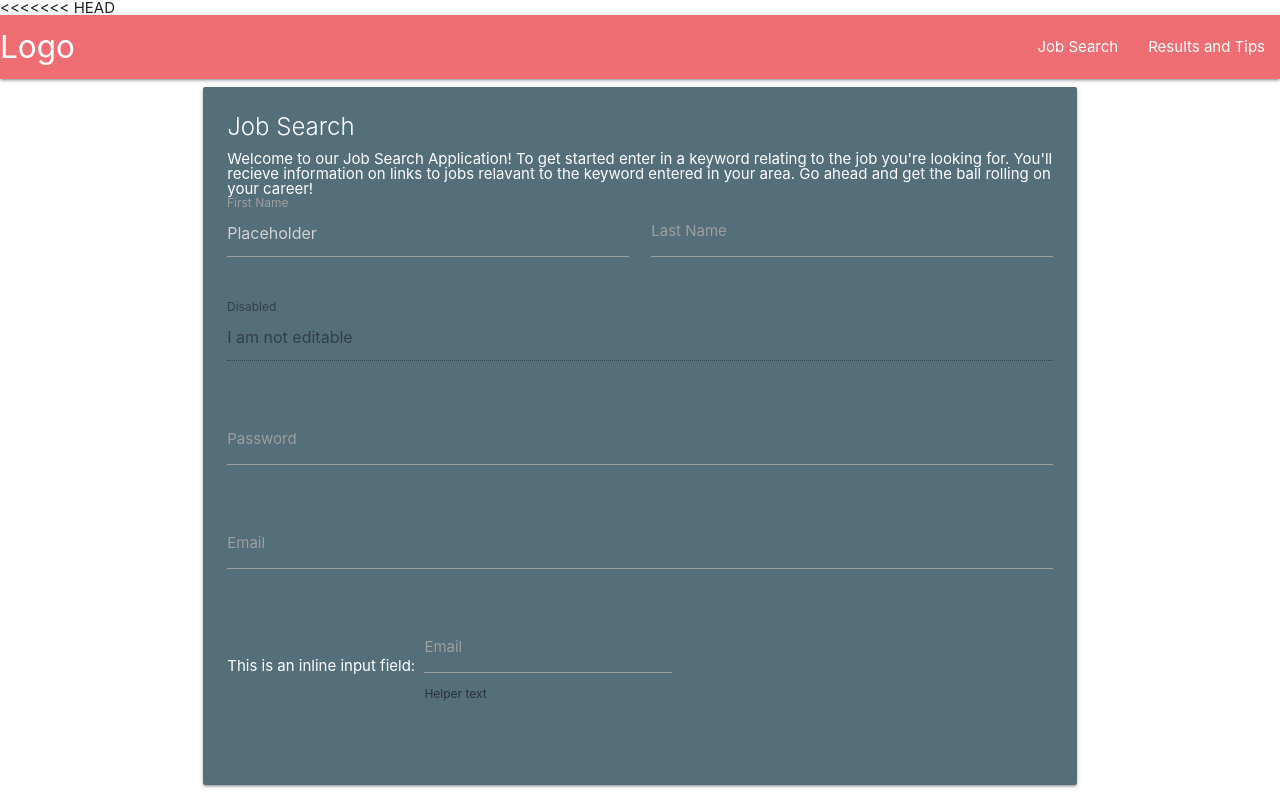
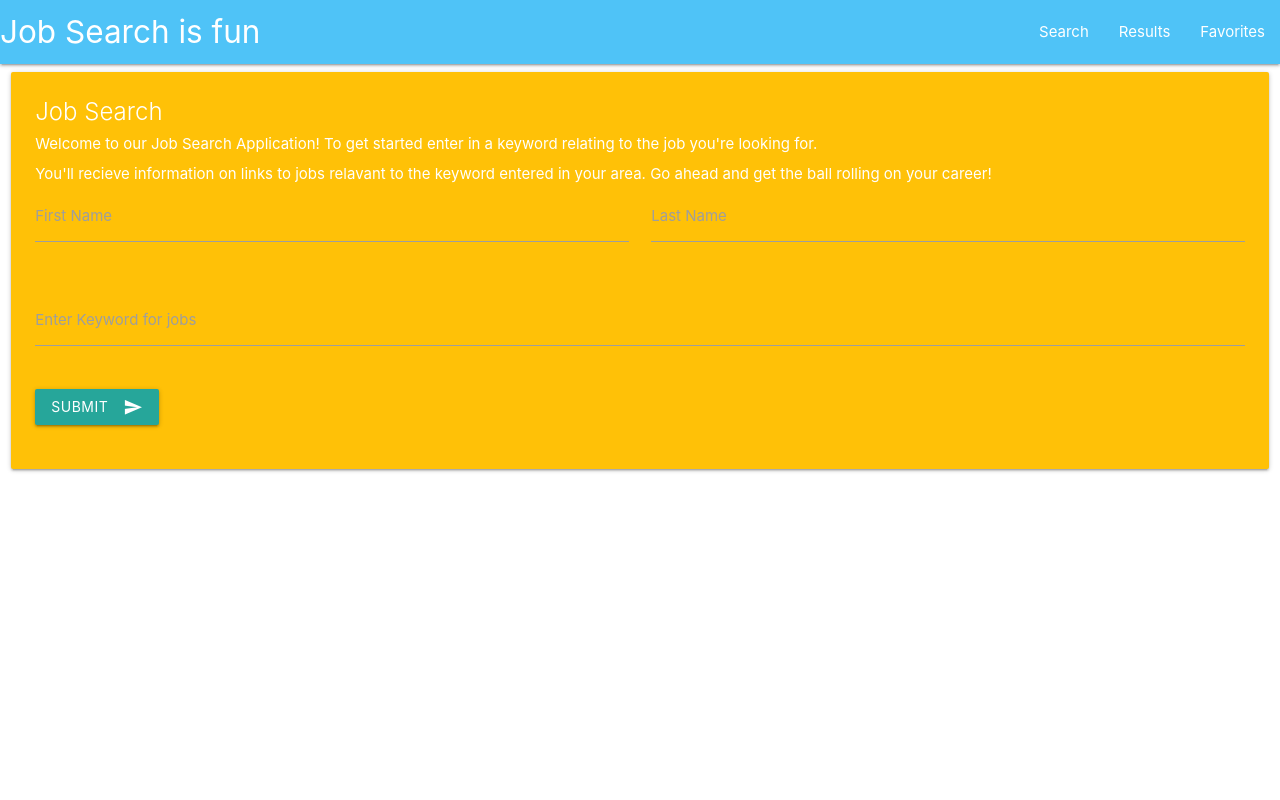
Before and after one commit to sisiishere/Job-Search-and-Tips, a plain HTML site: page MaterializeIndex.html in a window 1280 px wide. Shown: the top 800 px of the page. Drawn offline with nearby package versions, Linux system fonts and the light colour scheme.

Commit message:
changed the width of the container on search page

```diff
--- a/MaterializeIndex.html
+++ b/MaterializeIndex.html
@@ -1,99 +1,4 @@
 <!DOCTYPE html>
-<<<<<<< HEAD
-<html lang="en">
-
-<head>
-  <meta charset="UTF-8">
-  <meta name="viewport" content="width=device-width, initial-scale=1.0">
-  <meta http-equiv="X-UA-Compatible" content="ie=edge">
-  <!-- Compiled and minified CSS -->
-  <link rel="stylesheet" href="https://cdnjs.cloudflare.com/ajax/libs/materialize/1.0.0/css/materialize.min.css">
-
-  <!-- Compiled and minified JavaScript -->
-  <script src="https://cdnjs.cloudflare.com/ajax/libs/materialize/1.0.0/js/materialize.min.js"></script>
-  <title>Job Search and Tips</title>
-</head>
-
-<body>
-  <nav>
-    <div class="nav-wrapper">
-      <a href="#!" class="brand-logo">Logo</a>
-      <a href="#" data-target="mobile-demo" class="sidenav-trigger"><i class="material-icons">menu</i></a>
-      <ul class="right hide-on-med-and-down">
-        <li><a href="sass.html">Job Search</a></li>
-        <li><a href="badges.html">Results and Tips</a></li>
-      </ul>
-    </div>
-  </nav>
-
-  <ul class="sidenav" id="mobile-demo">
-    <li><a href="sass.html">Job Search</a></li>
-    <li><a href="badges.html">Results and Tips</a></li>
-  </ul>
-
-  <div class="container">
-    <div class="row">
-      <div class="col s12 m12">
-        <div class="card blue-grey darken-1">
-          <div class="card-content white-text">
-            <span class="card-title">Job Search</span>
-            <p>Welcome to our Job Search Application! To get started enter in a keyword relating to the job you're
-              looking for.
-              You'll recieve information on links to jobs relavant to the keyword entered in your area. Go ahead and get
-              the ball rolling on your career!
-            </p>
-            <div class="row">
-              <form class="col s12">
-                <div class="row">
-                  <div class="input-field col s6">
-                    <input placeholder="Placeholder" id="first_name" type="text" class="validate">
-                    <label for="first_name">First Name</label>
-                  </div>
-                  <div class="input-field col s6">
-                    <input id="last_name" type="text" class="validate">
-                    <label for="last_name">Last Name</label>
-                  </div>
-                </div>
-                <div class="row">
-                  <div class="input-field col s12">
-                    <input disabled value="I am not editable" id="disabled" type="text" class="validate">
-                    <label for="disabled">Disabled</label>
-                  </div>
-                </div>
-                <div class="row">
-                  <div class="input-field col s12">
-                    <input id="password" type="password" class="validate">
-                    <label for="password">Password</label>
-                  </div>
-                </div>
-                <div class="row">
-                  <div class="input-field col s12">
-                    <input id="email" type="email" class="validate">
-                    <label for="email">Email</label>
-                  </div>
-                </div>
-                <div class="row">
-                  <div class="col s12">
-                    This is an inline input field:
-                    <div class="input-field inline">
-                      <input id="email_inline" type="email" class="validate">
-                      <label for="email_inline">Email</label>
-                      <span class="helper-text" data-error="wrong" data-success="right">Helper text</span>
-                    </div>
-                  </div>
-                </div>
-              </form>
-            </div>
-          </div>
-        </div>
-      </div>
-    </div>
-  </div>
-</body>
-<script src="assets/javascript/app.js"></script>
-
-</html>
-=======
 
 <html lang="en-us">
 
@@ -116,7 +21,7 @@
 
 <body>
     <nav>
-        <div class="nav-wrapper  light-blue lighten-2">
+        <div class="nav-wrapper light-blue lighten-2">
             <a href="#!" class="brand-logo">Job Search is fun</a>
             <a href="#" data-target="mobile-demo" class="sidenav-trigger"><i class="material-icons">menu</i></a>
             <ul class="right hide-on-med-and-down">
@@ -126,7 +31,6 @@
             </ul>
         </div>
     </nav>
-
         <ul class="sidenav" id="mobile-demo">
             <li><a href="#">Search</a></li>
             <li><a href="#">Results</a></li>
@@ -174,4 +78,3 @@
     <script type="text/javascript" src="assets/javascript/materialize.min.js"></script>
 </body>
 </html>
->>>>>>> 154b1643583afe2aa920ebb04a3dd977da36288f
--- a/assets/css/style.css
+++ b/assets/css/style.css
@@ -14,3 +14,7 @@ body {
 .footer-css {
     flex-shrink: 0;
   }
+
+.container{
+width:100%;
+}
```
